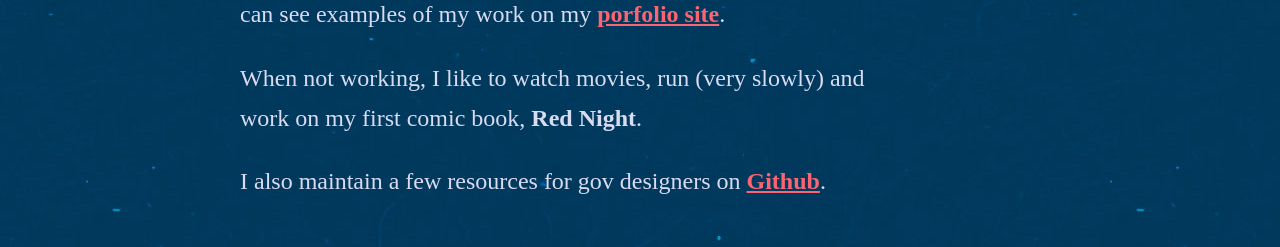
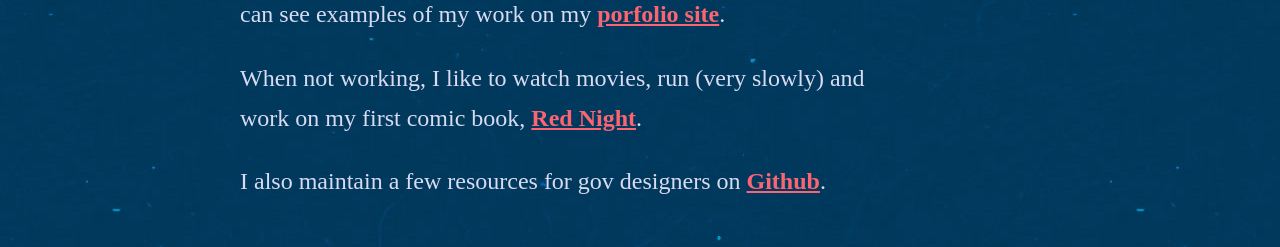
Before and after one commit to ctdesign/christaylordesign.com, a Jekyll site: the page built from _pages/index.md, in a window 1280 px wide. Shown: the part 796-1043 px from the top of the page. Built offline with Jekyll 4.4.1, drawn with Linux system fonts in a browser that asks for light colours; some web fonts are replaced.

```diff
--- a/_pages/index.md
+++ b/_pages/index.md
@@ -12,6 +12,6 @@ My work helps organisations develop, sustain and scale teams in order to build a
 
 I'm also an illustrator, specialising in editorial and portrait work. You can see examples of my work on my <a href="https://christaylor.tumblr.com">porfolio site</a>.
 
-When not working, I like to watch movies, run (very slowly) and work on my first comic book, <strong>Red Night</strong>.
+When not working, I like to watch movies, run (very slowly) and work on my first comic book, <a href="https://bigstompyrobot.com/">Red Night</a>.
 
 I also maintain a few resources for gov designers on <a href="https://github.com/ctdesign">Github</a>.
```
